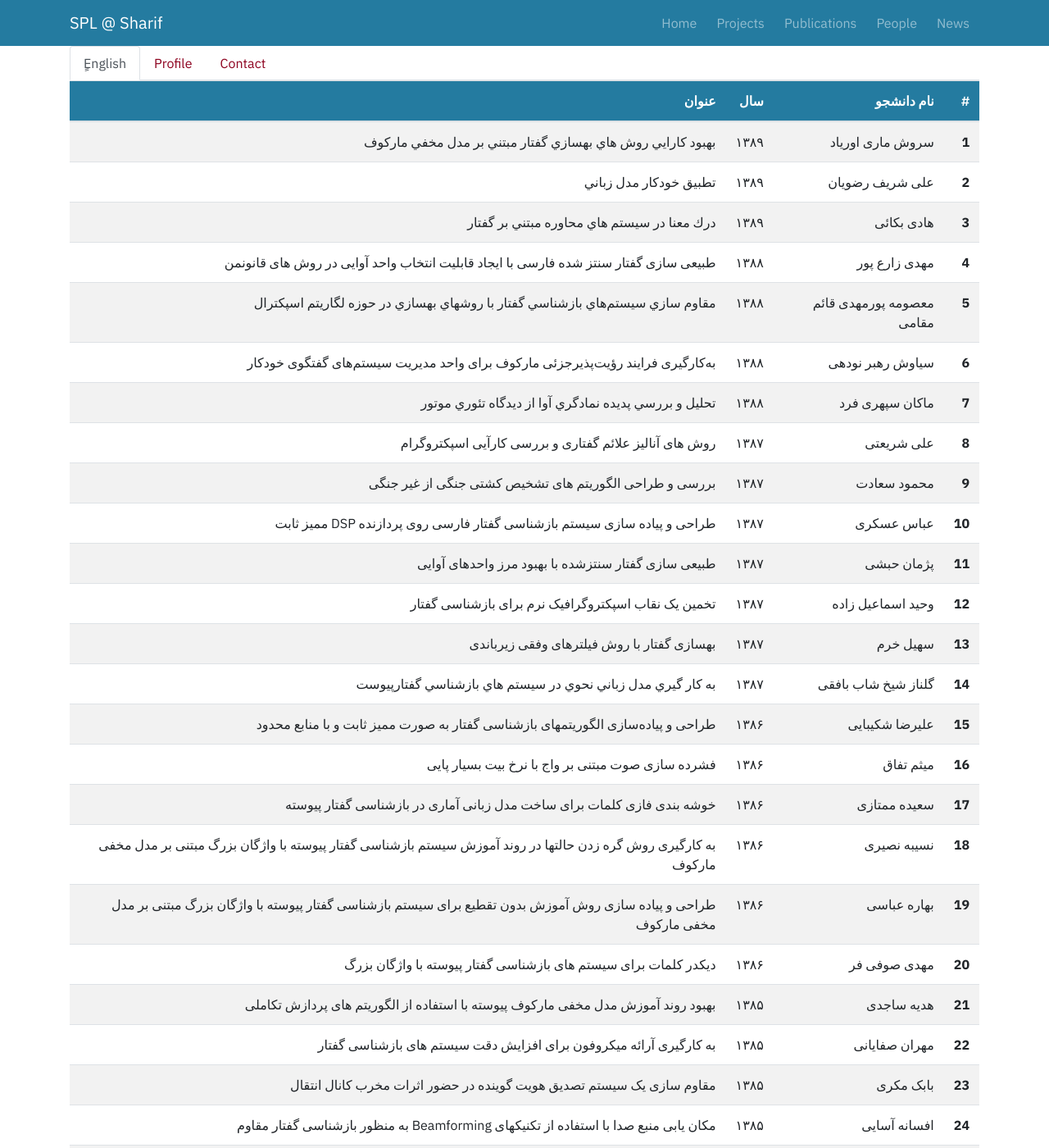
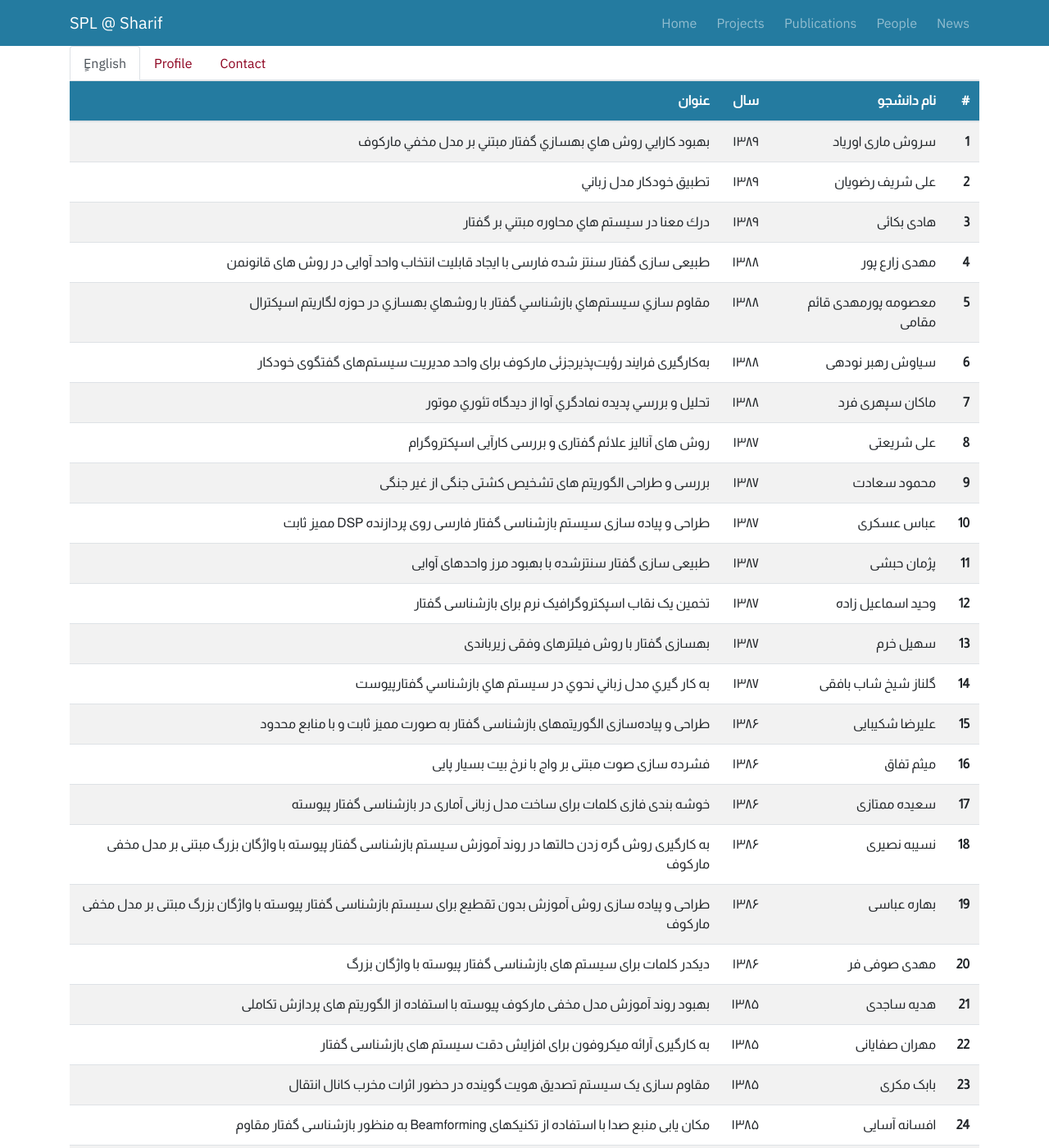
Before and after one commit to mmsamiei/spl-site, a Jekyll site: the page built from _pages/projects.html, in a window 1280 px wide and 1400 px high. Shown: the whole window at 82% size. Built offline with Jekyll 4.4.1, drawn with Linux system fonts in a browser that asks for light colours; nearby versions of some CDN libraries.

Commit message:
add arabc font

```diff
--- a/_includes/head.html
+++ b/_includes/head.html
@@ -6,5 +6,7 @@
 
   <link href="https://fonts.googleapis.com/css?family=IBM+Plex+Sans:400,700&display=swap" rel="stylesheet">
 
+  <link href="https://fonts.googleapis.com/css?family=Almarai&display=swap" rel="stylesheet">
+
   <link rel="stylesheet" href="css/main.css">
 </head>
--- a/_includes/project-table-fa.html
+++ b/_includes/project-table-fa.html
@@ -1,4 +1,4 @@
-<table class="table table-striped text-right" style="direction: RTL;">
+<table class="table table-striped text-right persian-text" style="direction: RTL;" lang="pe">
   <thead class="bg-blue text-white">
     <tr>
       <th scope="col">#</th>
--- a/css/custom/_variables.scss
+++ b/css/custom/_variables.scss
@@ -7,18 +7,22 @@ $theme-colors: (
   "red": #ff1654
 );
 
-* {
+:lang(en) {
   font-family: 'IBM Plex Sans', sans-serif;
 }
 
-.card-img{
-  max-width: 250px
+:lang(pe){
+  font-family: 'Almarai', sans-serif;
 }
 
-#main_wrapper{
+.card-img {
+  max-width: 250px;
+}
+
+#main_wrapper {
   min-height: 52vh;
 }
 
-#news-content{
+#news-content {
   text-indent: 20px;
 }
```
Also changed, not shown: 9 other files.
